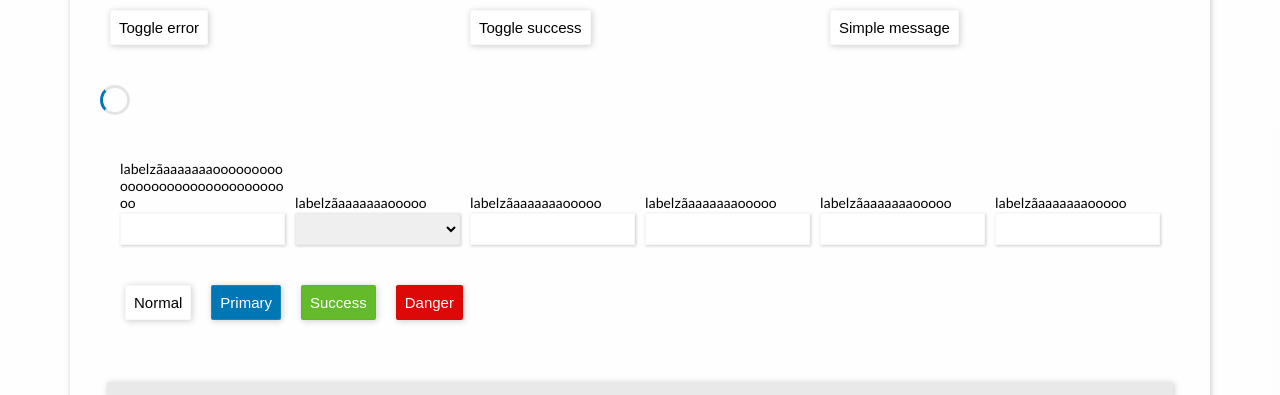
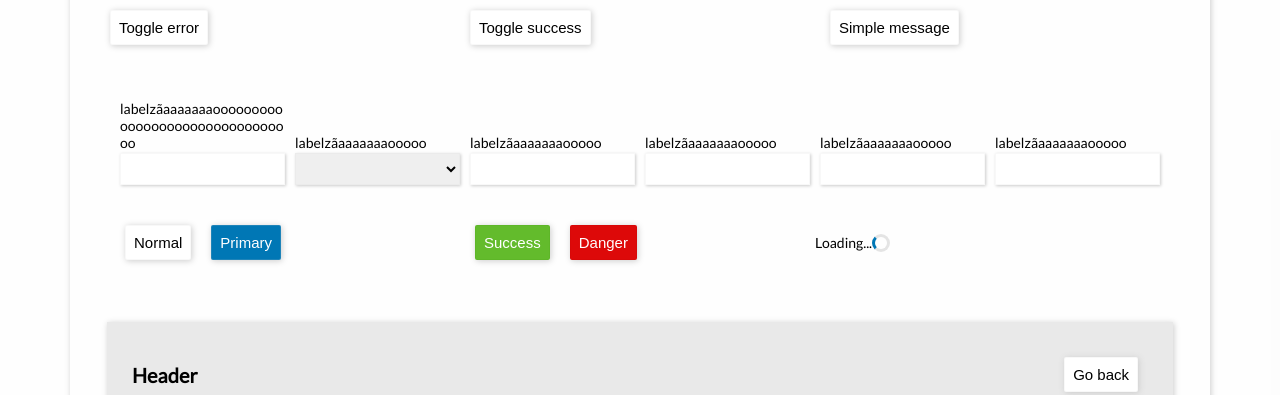
Before and after one commit to yarnando/vue-simple-template, a Vue app: page / in a window 1280 px wide. Shown: the part 125-520 px from the top of the page. Built offline with nearby package versions, Linux system fonts and the light colour scheme.

Commit message:
loading improvement

```diff
--- a/src/App.vue
+++ b/src/App.vue
@@ -23,12 +23,6 @@
                 <ModalComponent :showing="simple">
                     <span>Simple Message</span>
                 </ModalComponent>
-            </div>
-        </div>
-
-        <div class="row">
-            <div class="grid-item-6">
-                <LoadingComponent :loading="true" />
             </div>
         </div>
 
@@ -75,12 +69,17 @@
                         </div>
                     </div>
                 </div>
-                <div class="row">
-                    <div class="grid-item-6">
-                        <button>Normal</button>
+                <div class="row align-center">
+                    <div class="grid-item-2">
+                    <button>Normal</button>
                         <button class="primary">Primary</button>
+                    </div>
+                    <div class="grid-item-2">
                         <button class="success">Success</button>
                         <button class="danger">Danger</button>
+                    </div>
+                    <div class="grid-item-2">
+                        Loading... <LoadingComponent :loading="true" :size="18" />
                     </div>
                 </div>
             </form>
--- a/src/components/shared/LoadingComponent.vue
+++ b/src/components/shared/LoadingComponent.vue
@@ -1,13 +1,14 @@
 <template>
   <div>
-      <div v-if="loading" class="spinner"></div>
+      <div v-if="loading" :style="{ 'width': `${size}px`, 'height': `${size}px` }" class="spinner"></div>
   </div>
 </template>
 
 <script>
 export default {
     props: {
-        loading: Boolean
+        loading: Boolean,
+        size: Number
     }
 }
 </script>
@@ -17,8 +18,6 @@ export default {
     border: 3px solid rgba(0, 0, 0, 0.1);
     border-left-color: #0077b5;
     border-radius: 50%;
-    width: 30px;
-    height: 30px;
     animation: spin 1s linear infinite;
 }
 
```
